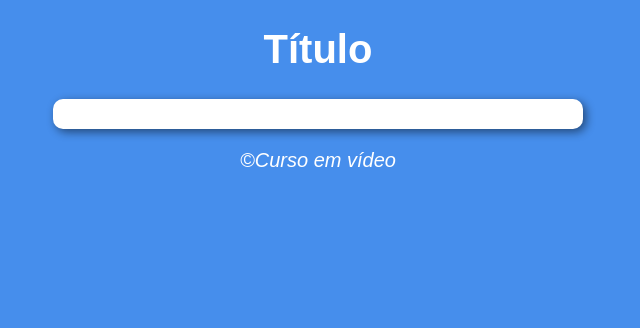
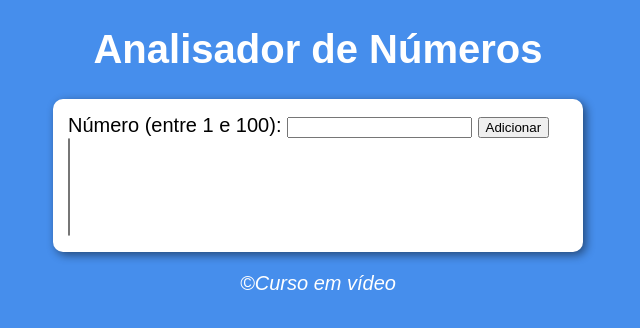
Before and after one commit to NatanJAlmeida22/JavaScript, a plain HTML site: page curso_em_video/ex018/index.html in a window 1280 px wide. Shown: the whole page, without its empty margins (322-962 px from the left). Drawn offline with Linux system fonts and the light colour scheme.

Commit message:
Update index.html

```diff
--- a/curso_em_video/ex018/index.html
+++ b/curso_em_video/ex018/index.html
@@ -4,16 +4,19 @@
     <meta charset="UTF-8">
     <meta http-equiv="X-UA-Compatible" content="IE=edge">
     <meta name="viewport" content="width=device-width, initial-scale=1.0">
-    <title>Document</title>
+    <title>Analisador de números</title>
     <link rel="stylesheet" href="style.css">
 </head>
 <body>
     <header>
-        <h1>Título</h1>
+        <h1>Analisador de Números</h1>
     </header>
     <section>
         <div>
-
+            Número (entre 1 e 100):
+            <input type="number" name="fnum" id="fnum">
+            <input type="button" value="Adicionar">
+            <br><select name="flista" id="flista" size="6"></select>
         </div>
         <div>
 
```
